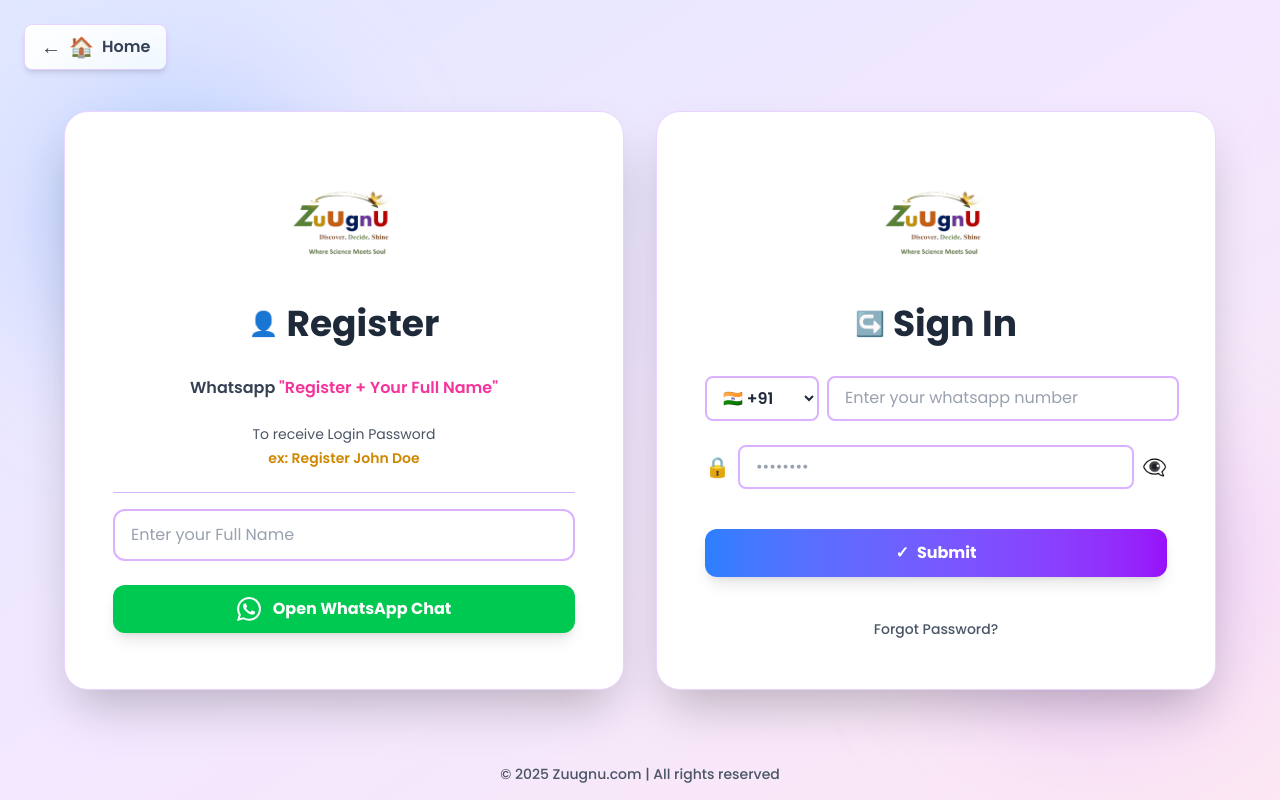
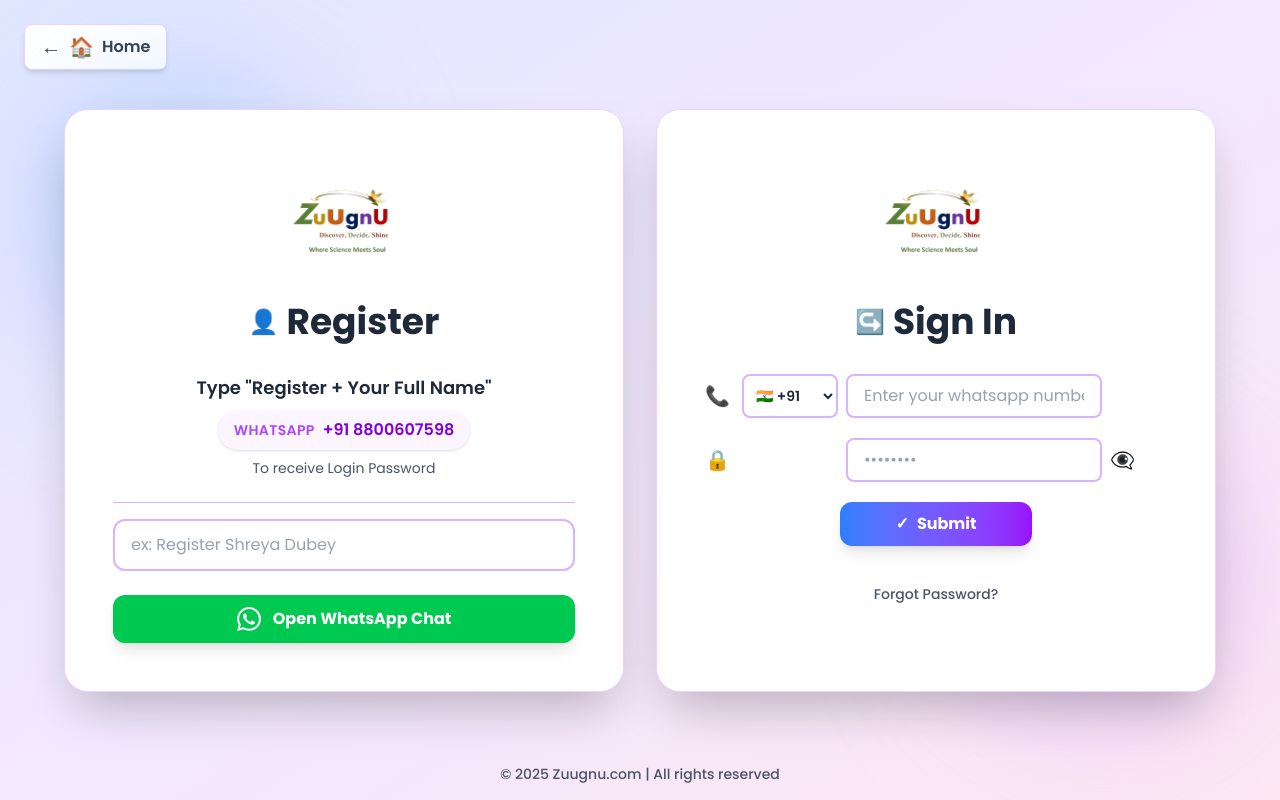
Before and after one commit to SHREYAYAS/zuugnu.repo, a Next.js app: page /login in a window 1280 px wide. Built offline with nearby package versions, Linux system fonts and the light colour scheme.

Commit message:
Align password and WhatsApp input boxes for login page

```diff
--- a/src/app/login/page.tsx
+++ b/src/app/login/page.tsx
@@ -129,19 +129,19 @@
             </div>
 
             <div className="space-y-6">
-              <div className="text-center">
-                <p className="text-gray-700 font-semibold mb-3">Whatsapp <span className="text-pink-500">"Register + Your Full Name"</span></p>
-              </div>
-
-              <div className="text-center">
+              <div className="text-center space-y-2">
+                <p className="text-gray-800 font-semibold text-lg">Type "Register + Your Full Name"</p>
+                <p className="inline-flex items-center justify-center gap-2 px-4 py-2 rounded-full bg-purple-50 text-purple-700 font-semibold shadow-sm">
+                  <span className="text-sm uppercase tracking-wide text-purple-500">WhatsApp</span>
+                  <span className="text-base">+91 8800607598</span>
+                </p>
                 <p className="text-gray-600 text-sm">To receive Login Password</p>
-                <p className="text-yellow-600 font-semibold text-sm mt-1">ex: Register John Doe</p>
               </div>
 
               <div className="pt-4 border-t border-purple-300">
                 <input
                   type="text"
-                  placeholder="Enter your Full Name"
+                  placeholder="ex: Register Shreya Dubey"
                   className="w-full bg-white text-gray-800 placeholder-gray-400 rounded-xl px-4 py-3 border-2 border-purple-300 focus:outline-none focus:ring-2 focus:ring-purple-500 focus:border-transparent transition-all"
                 />
               </div>
@@ -178,13 +178,20 @@
               </h2>
             </div>
 
-            <form onSubmit={handleSubmit} className="space-y-6">
-              <div>
-                <div className="flex gap-2">
+            <form onSubmit={handleSubmit} className="w-full flex flex-col gap-5">
+
+
+              {/* --- Phone Number Section --- */}
+              <div className="flex items-center gap-3 w-full">
+                {/* Phone Icon */}
+                <span className="text-purple-600 text-xl">📞</span>
+                {/* Input Group Wrapper */}
+                <div className="flex flex-1 gap-2">
+                  {/* Country Code - Fixed Small Width */}
                   <select
                     value={countryCode}
                     onChange={(e) => setCountryCode(e.target.value)}
-                    className="bg-white border-2 border-purple-300 rounded-lg px-3 py-2 text-gray-800 font-semibold focus:outline-none focus:ring-2 focus:ring-purple-500 cursor-pointer"
+                    className="w-24 h-11 border-2 border-purple-300 rounded-lg px-2 text-sm focus:outline-none focus:ring-2 focus:ring-purple-500 bg-white text-gray-800 font-semibold cursor-pointer"
                     size={1}
                   >
                     {countries.map((country) => (
@@ -193,28 +200,36 @@
                       </option>
                     ))}
                   </select>
+                  {/* WhatsApp Number Input - Takes remaining space */}
                   <input
                     type="tel"
                     placeholder="Enter your whatsapp number"
                     value={phoneNumber}
                     onChange={(e) => setPhoneNumber(e.target.value)}
                     required
-                    className="flex-1 bg-white text-gray-800 placeholder-gray-400 rounded-lg px-4 py-2 border-2 border-purple-300 focus:outline-none focus:ring-2 focus:ring-purple-500 focus:border-transparent transition-all"
+                    className="w-64 h-11 bg-white text-gray-800 placeholder-gray-400 rounded-lg px-4 border-2 border-purple-300 focus:outline-none focus:ring-2 focus:ring-purple-500 focus:border-transparent transition-all"
                   />
                 </div>
               </div>
 
-              <div className="relative">
-                <div className="flex items-center gap-2">
-                  <span className="text-yellow-500 text-xl">🔒</span>
+              {/* --- Password Section --- */}
+              <div className="flex items-center gap-3 w-full">
+                {/* Lock Icon */}
+                <span className="text-yellow-500 text-xl">🔒</span>
+                {/* Input Group Wrapper - same as phone */}
+                <div className="flex flex-1 gap-2">
+                  {/* Spacer to match country code width */}
+                  <div className="w-24"></div>
+                  {/* Password Input */}
                   <input
                     type={showPassword ? 'text' : 'password'}
                     placeholder="••••••••"
                     value={password}
                     onChange={(e) => setPassword(e.target.value)}
                     required
-                    className="flex-1 bg-white text-gray-800 placeholder-gray-400 rounded-lg px-4 py-2 border-2 border-purple-300 focus:outline-none focus:ring-2 focus:ring-purple-500 focus:border-transparent transition-all"
+                    className="w-64 h-11 bg-white text-gray-800 placeholder-gray-400 rounded-lg px-4 border-2 border-purple-300 focus:outline-none focus:ring-2 focus:ring-purple-500 focus:border-transparent transition-all"
                   />
+                  {/* Eye Icon */}
                   <button
                     type="button"
                     onClick={() => setShowPassword(!showPassword)}
@@ -225,11 +240,12 @@
                 </div>
               </div>
 
-              <div className="pt-4 space-y-3">
+              {/* --- Submit Button --- */}
+              <div className="flex justify-center">
                 <button
                   type="submit"
                   disabled={isLoading}
-                  className="w-full bg-gradient-to-r from-blue-500 to-purple-600 hover:from-blue-600 hover:to-purple-700 text-white font-bold py-3 px-4 rounded-xl transition-all transform hover:scale-105 disabled:opacity-50 disabled:cursor-not-allowed flex items-center justify-center gap-2 shadow-lg"
+                  className="w-48 bg-gradient-to-r from-blue-500 to-purple-600 hover:from-blue-600 hover:to-purple-700 text-white font-bold py-2.5 px-4 rounded-xl transition-all transform hover:scale-105 disabled:opacity-50 disabled:cursor-not-allowed flex items-center justify-center gap-2 shadow-lg"
                 >
                   <span>✓</span> {isLoading ? 'Submitting...' : 'Submit'}
                 </button>
```
